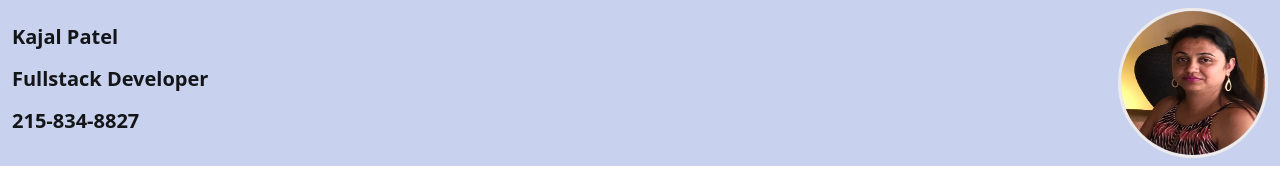
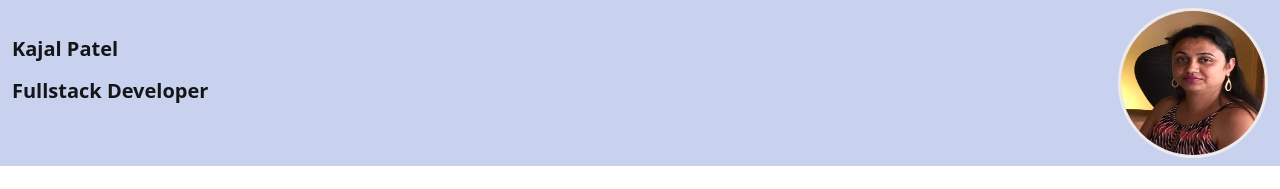
Before and after one commit to kajalpatel20/kajal-portfolio, a plain HTML site: page index.html in a window 1280 px wide. Shown: the top 189 px of the page. Drawn offline with nearby package versions, Linux system fonts and the light colour scheme.

Commit message:
Update index.html

```diff
--- a/index.html
+++ b/index.html
@@ -23,7 +23,7 @@
                 <div class="navbar-header">
                     <h1 class="navbar-brand">Kajal Patel</h1>
                     <h1 class="navbar-brand">Fullstack Developer</h1>
-                    <h1 class="navbar-brand">215-834-8827</h1>
+                    <h1 class="navbar-brand"></h1>
                 </div>
                 <img class="image" src="./assets/kajal-image.png" alt="Kajal Patel">
             </div>
```
